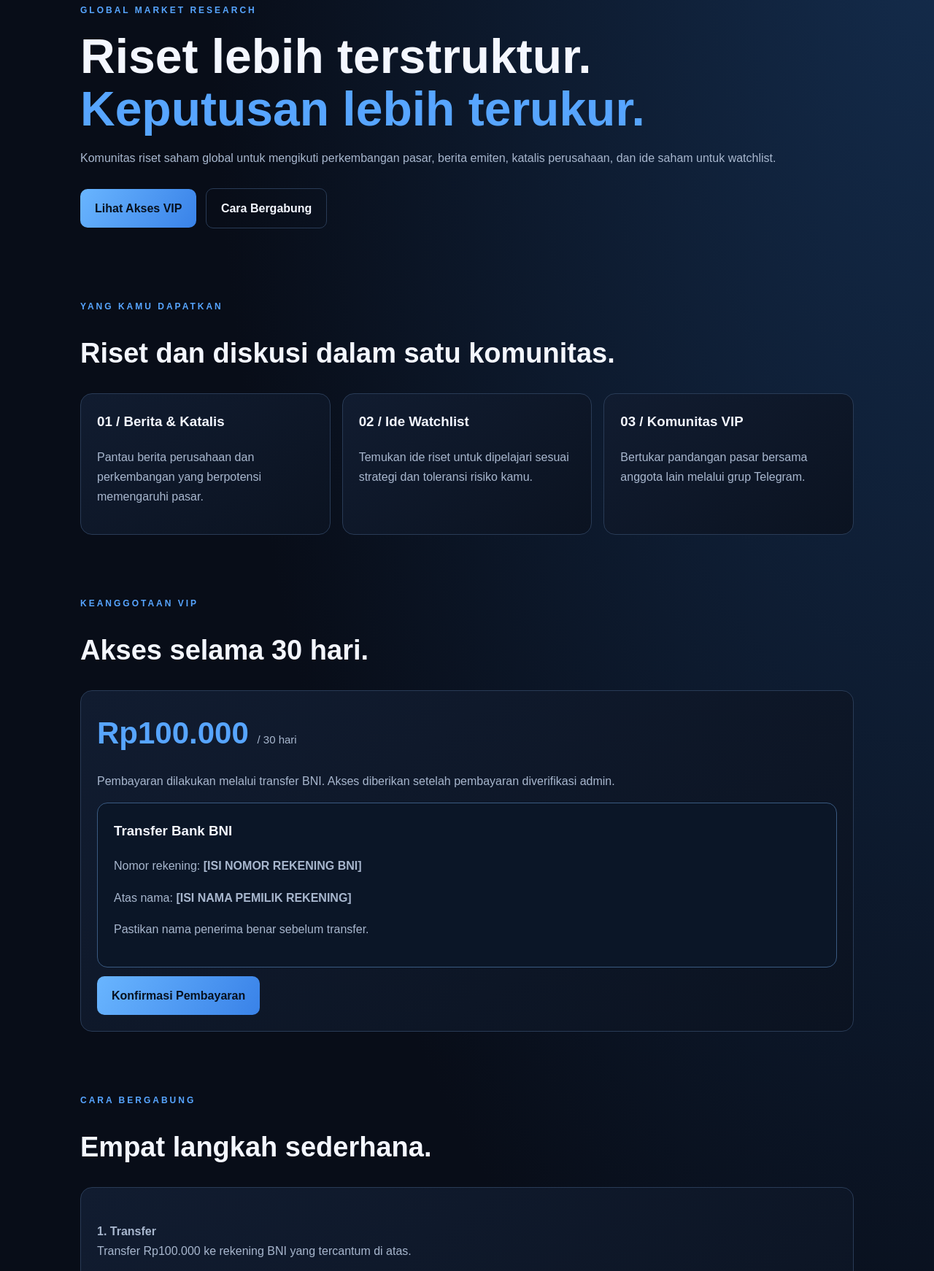
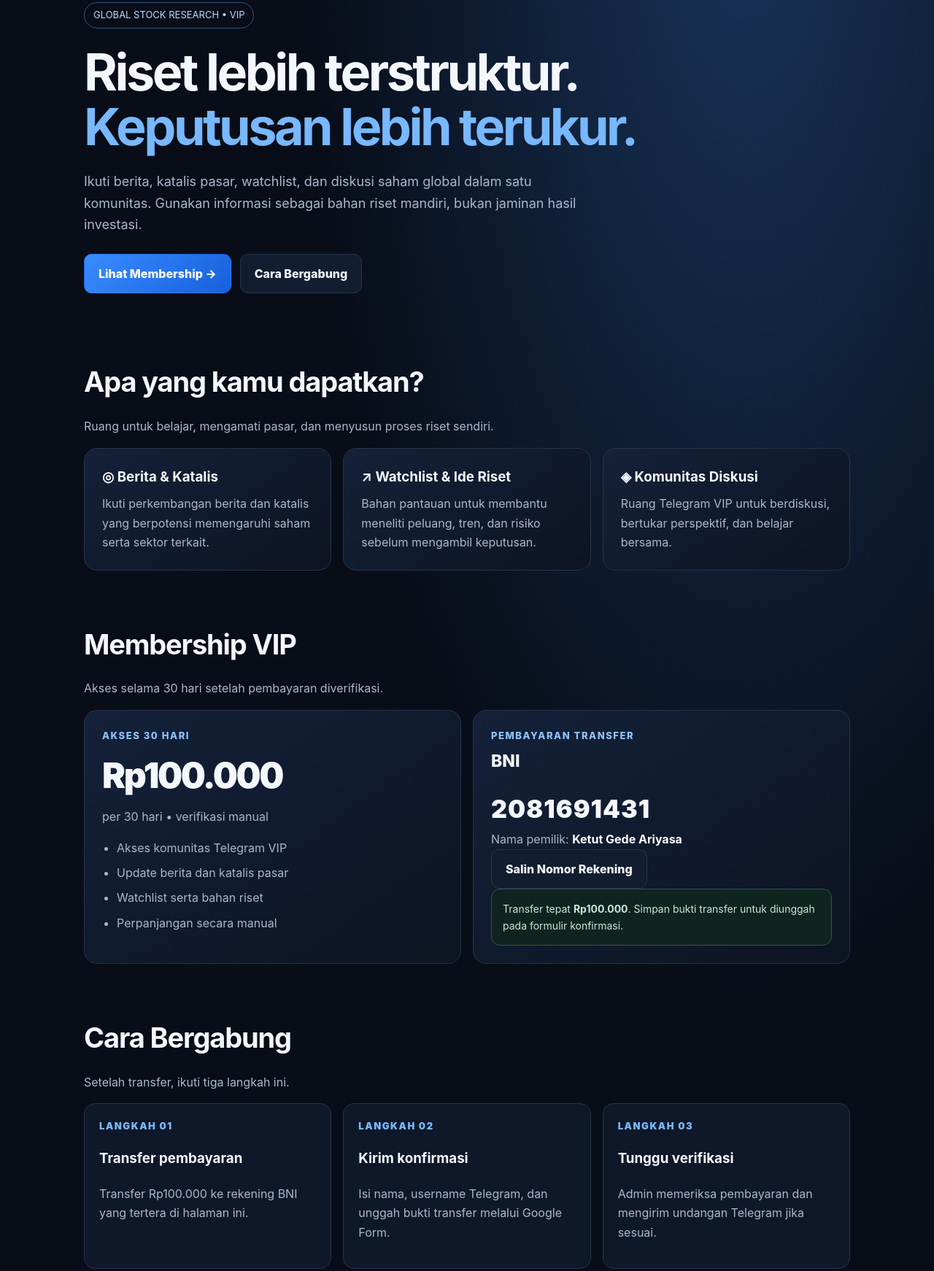
Before and after one commit to tutde73-cloud/masuk-sekarang-vip, a plain HTML site: page Index.html in a window 1280 px wide. Shown: the part 166-1908 px from the top of the page at 73% size. Drawn offline with Linux system fonts and the light colour scheme.

Commit message:
Update Index.html

```diff
--- a/Index.html
+++ b/Index.html
@@ -4,150 +4,118 @@
 <head>
 <meta charset="UTF-8">
 <meta name="viewport" content="width=device-width, initial-scale=1">
-<title>Masuk Sekarang Telat Ga? | Global Stock Research</title>
+<meta name="theme-color" content="#080d18">
+<title>Masuk Sekarang Telat Ga? — Global Stock Research</title>
 <style>
-:root {
-  --bg: #080d18;
-  --panel: #111c30;
-  --blue: #57a5ff;
-  --text: #f4f7ff;
-  --muted: #a8b7ce;
-  --border: #293b56;
-}
-* { box-sizing: border-box; }
-html { scroll-behavior: smooth; }
-body {
-  margin: 0;
-  background: radial-gradient(ellipse at top right,#142c4c,var(--bg) 55%);
-  color: var(--text);
-  font-family: Arial, sans-serif;
-  line-height: 1.7;
-}
-.container { width: min(1060px,90%); margin: auto; }
-header { padding: 24px 0; border-bottom: 1px solid var(--border); }
-.brand { font-weight: bold; letter-spacing: 1px; }
-.brand span { display: block; font-size: 11px; color: var(--blue); }
-.hero { padding: 75px 0 55px; }
-.tag { color: var(--blue); font-size: 12px; letter-spacing: 3px; font-weight: bold; }
-h1 { font-size: clamp(36px,7vw,66px); line-height: 1.08; margin: 18px 0; }
-h1 span { color: var(--blue); }
-p { color: var(--muted); }
-.btn {
-  display: inline-block; padding: 13px 20px; border-radius: 10px;
-  background: linear-gradient(120deg,#69b5ff,#3982e8);
-  color: #07111f; text-decoration: none; font-weight: bold;
-  margin: 12px 8px 0 0;
-}
-.btn.secondary { background: transparent; color: var(--text); border: 1px solid var(--border); }
-section { padding: 42px 0; }
-h2 { font-size: clamp(26px,4vw,38px); line-height: 1.2; }
-.grid { display: grid; grid-template-columns: repeat(3,1fr); gap: 16px; }
-.card {
-  background: linear-gradient(145deg,var(--panel),#0b1321);
-  border: 1px solid var(--border); border-radius: 16px; padding: 22px;
-}
-.card h3 { margin-top: 0; }
-.price { font-size: 42px; color: var(--blue); font-weight: bold; }
-.price small { font-size: 15px; color: var(--muted); font-weight: normal; }
-.steps { counter-reset: step; }
-.steps p { border-bottom: 1px solid var(--border); padding: 8px 0 16px; }
-.bank { border: 1px solid #3a5a81; background: #0b1627; padding: 22px; border-radius: 14px; }
-.notice { border: 1px solid var(--border); border-radius: 12px; padding: 16px; font-size: 13px; }
-footer { border-top: 1px solid var(--border); padding: 25px 0; font-size: 12px; color: var(--muted); }
-@media(max-width:700px) {
-  .grid { grid-template-columns: 1fr; }
-  .hero { padding-top: 48px; }
-}
+:root{color-scheme:dark;--bg:#080d18;--panel:#111b2c;--line:#26344b;--text:#f4f7fc;--muted:#aab8cc;--blue:#398bff;--green:#65e0b0}
+*{box-sizing:border-box}
+body{margin:0;background:radial-gradient(ellipse at 80% 0%,#18345a 0,transparent 42%),var(--bg);color:var(--text);font:16px/1.65 Inter,system-ui,-apple-system,sans-serif}
+.wrap{width:min(1050px,calc(100% - 32px));margin:auto}
+header{padding:22px 0;border-bottom:1px solid var(--line)}
+.brand{font-weight:900;letter-spacing:.06em}.brand small{display:block;color:#75b5ff;letter-spacing:.18em}
+.hero{padding:76px 0 55px}
+.tag{display:inline-block;padding:6px 12px;border:1px solid #315580;border-radius:30px;color:#b9d9ff;font-size:13px}
+h1{font-size:clamp(38px,7vw,70px);line-height:1.08;letter-spacing:-.05em;margin:22px 0}
+h1 span{color:#78b8ff}
+p{color:var(--muted)}
+.lead{max-width:680px;font-size:18px}
+section{padding:35px 0}
+h2{font-size:clamp(27px,4vw,38px);letter-spacing:-.03em;margin:0 0 8px}
+.grid{display:grid;grid-template-columns:repeat(3,1fr);gap:16px}
+.card{padding:24px;border:1px solid var(--line);border-radius:18px;background:linear-gradient(145deg,#142139,#0d1422)}
+.card h3{margin:0 0 8px}.card p{margin:0}
+.btn{display:inline-flex;justify-content:center;align-items:center;gap:8px;padding:13px 19px;border-radius:11px;text-decoration:none;font-weight:800;border:1px solid var(--line);cursor:pointer;font:inherit;font-weight:800}
+.primary{background:linear-gradient(135deg,#398bff,#1760dc);color:white;border-color:transparent}
+.secondary{background:#121d30;color:var(--text)}
+.actions{display:flex;gap:12px;flex-wrap:wrap;margin-top:25px}
+.membership{display:grid;grid-template-columns:1fr 1fr;gap:16px}
+.price{font-size:48px;font-weight:900;letter-spacing:-.05em;margin:4px 0}
+.label{color:#8fc4ff;text-transform:uppercase;font-size:13px;font-weight:800;letter-spacing:.12em}
+ul{padding-left:20px;color:var(--muted)}li{margin:8px 0}
+.bank{font-size:23px;font-weight:850;margin:6px 0}
+.account{font-size:clamp(25px,4vw,34px);font-weight:900;overflow-wrap:anywhere;letter-spacing:.03em;margin:18px 0 0}
+.owner{margin-top:0}
+.notice{border:1px solid #315348;background:#10241f;color:#c7e8dd;border-radius:12px;padding:15px;font-size:14px}
+.steps{display:grid;grid-template-columns:repeat(3,1fr);gap:16px}
+.step{padding:20px;border:1px solid var(--line);border-radius:15px;background:#0f1828}
+.num{color:#78b8ff;font-size:13px;font-weight:900;letter-spacing:.12em}
+.cta{padding:30px;text-align:center;border:1px solid #315580;border-radius:20px;background:linear-gradient(135deg,#152d4c,#101827)}
+.cta p{max-width:650px;margin:10px auto}
+footer{border-top:1px solid var(--line);margin-top:40px;padding:25px 0;color:#8190a6;font-size:13px}
+@media(max-width:720px){.grid,.membership,.steps{grid-template-columns:1fr}.hero{padding-top:52px}.price{font-size:42px}}
 </style>
 </head>
 <body>
-<header>
-  <div class="container brand">
-    MASUK SEKARANG TELAT GA?
-    <span>GLOBAL STOCK RESEARCH</span>
-  </div>
-</header>
-
+<header><div class="wrap brand">MASUK SEKARANG TELAT GA?<small>GLOBAL STOCK RESEARCH</small></div></header>
 <main>
-  <div class="container hero">
-    <div class="tag">GLOBAL MARKET RESEARCH</div>
+<div class="wrap hero">
+<div class="tag">GLOBAL STOCK RESEARCH • VIP</div>
 <h1>Riset lebih terstruktur.<br><span>Keputusan lebih terukur.</span></h1>
-    <p>
-      Komunitas riset saham global untuk mengikuti perkembangan pasar,
-      berita emiten, katalis perusahaan, dan ide saham untuk watchlist.
-    </p>
-    <a class="btn" href="#akses">Lihat Akses VIP</a>
-    <a class="btn secondary" href="#cara">Cara Bergabung</a>
+<p class="lead">Ikuti berita, katalis pasar, watchlist, dan diskusi saham global dalam satu komunitas. Gunakan informasi sebagai bahan riset mandiri, bukan jaminan hasil investasi.</p>
+<div class="actions"><a class="btn primary" href="#membership">Lihat Membership →</a><a class="btn secondary" href="#cara">Cara Bergabung</a></div>
 </div>
 
-  <section class="container">
-    <div class="tag">YANG KAMU DAPATKAN</div>
-    <h2>Riset dan diskusi dalam satu komunitas.</h2>
+<section class="wrap">
+<h2>Apa yang kamu dapatkan?</h2>
+<p>Ruang untuk belajar, mengamati pasar, dan menyusun proses riset sendiri.</p>
 <div class="grid">
+<div class="card"><h3>◎ Berita & Katalis</h3><p>Ikuti perkembangan berita dan katalis yang berpotensi memengaruhi saham serta sektor terkait.</p></div>
+<div class="card"><h3>↗ Watchlist & Ide Riset</h3><p>Bahan pantauan untuk membantu meneliti peluang, tren, dan risiko sebelum mengambil keputusan.</p></div>
+<div class="card"><h3>◈ Komunitas Diskusi</h3><p>Ruang Telegram VIP untuk berdiskusi, bertukar perspektif, dan belajar bersama.</p></div>
+</div>
+</section>
+
+<section class="wrap" id="membership">
+<h2>Membership VIP</h2><p>Akses selama 30 hari setelah pembayaran diverifikasi.</p>
+<div class="membership">
 <div class="card">
-        <h3>01 / Berita & Katalis</h3>
-        <p>Pantau berita perusahaan dan perkembangan yang berpotensi memengaruhi pasar.</p>
+<div class="label">Akses 30 hari</div>
+<div class="price">Rp100.000</div>
+<p>per 30 hari • verifikasi manual</p>
+<ul><li>Akses komunitas Telegram VIP</li><li>Update berita dan katalis pasar</li><li>Watchlist serta bahan riset</li><li>Perpanjangan secara manual</li></ul>
 </div>
 <div class="card">
-        <h3>02 / Ide Watchlist</h3>
-        <p>Temukan ide riset untuk dipelajari sesuai strategi dan toleransi risiko kamu.</p>
-      </div>
-      <div class="card">
-        <h3>03 / Komunitas VIP</h3>
-        <p>Bertukar pandangan pasar bersama anggota lain melalui grup Telegram.</p>
+<div class="label">Pembayaran transfer</div>
+<div class="bank">BNI</div>
+<div class="account" id="rekening">2081691431</div>
+<p class="owner">Nama pemilik: <strong style="color:white">Ketut Gede Ariyasa</strong></p>
+<button class="btn secondary" id="salin" type="button">Salin Nomor Rekening</button>
+<p id="status" aria-live="polite"></p>
+<div class="notice">Transfer tepat <strong>Rp100.000</strong>. Simpan bukti transfer untuk diunggah pada formulir konfirmasi.</div>
 </div>
 </div>
 </section>
 
-  <section class="container" id="akses">
-    <div class="tag">KEANGGOTAAN VIP</div>
-    <h2>Akses selama 30 hari.</h2>
-    <div class="card">
-      <div class="price">Rp100.000 <small>/ 30 hari</small></div>
-      <p>Pembayaran dilakukan melalui transfer BNI. Akses diberikan setelah pembayaran diverifikasi admin.</p>
-      <div class="bank">
-        <h3>Transfer Bank BNI</h3>
-        <p>Nomor rekening: <strong>[ISI NOMOR REKENING BNI]</strong></p>
-        <p>Atas nama: <strong>[ISI NAMA PEMILIK REKENING]</strong></p>
-        <p>Pastikan nama penerima benar sebelum transfer.</p>
-      </div>
-      <a class="btn" href="#konfirmasi">Konfirmasi Pembayaran</a>
+<section class="wrap" id="cara">
+<h2>Cara Bergabung</h2><p>Setelah transfer, ikuti tiga langkah ini.</p>
+<div class="steps">
+<div class="step"><div class="num">LANGKAH 01</div><h3>Transfer pembayaran</h3><p>Transfer Rp100.000 ke rekening BNI yang tertera di halaman ini.</p></div>
+<div class="step"><div class="num">LANGKAH 02</div><h3>Kirim konfirmasi</h3><p>Isi nama, username Telegram, dan unggah bukti transfer melalui Google Form.</p></div>
+<div class="step"><div class="num">LANGKAH 03</div><h3>Tunggu verifikasi</h3><p>Admin memeriksa pembayaran dan mengirim undangan Telegram jika sesuai.</p></div>
 </div>
 </section>
 
-  <section class="container" id="cara">
-    <div class="tag">CARA BERGABUNG</div>
-    <h2>Empat langkah sederhana.</h2>
-    <div class="card steps">
-      <p><strong>1. Transfer</strong><br>Transfer Rp100.000 ke rekening BNI yang tercantum di atas.</p>
-      <p><strong>2. Konfirmasi</strong><br>Isi formulir konfirmasi pembayaran setelah transfer.</p>
-      <p><strong>3. Verifikasi</strong><br>Admin memeriksa pembayaran secara manual.</p>
-      <p><strong>4. Masuk grup</strong><br>Setelah pembayaran terverifikasi, admin mengundang kamu ke Telegram VIP.</p>
+<section class="wrap">
+<div class="cta">
+<h2>Sudah melakukan transfer?</h2>
+<p>Kirim data konfirmasi dan bukti transfer. Pastikan username Telegram kamu benar. Pembayaran dan akses grup diperiksa secara manual oleh admin.</p>
+<a class="btn primary" href="https://docs.google.com/forms/d/e/1FAIpQLSc34_-_GN0s6ZLuU7jctjDpKbCQHUqCEjjD8VBoUgibbvIR0Q/viewform?usp=header" target="_blank" rel="noopener noreferrer">Konfirmasi Pembayaran ↗</a>
 </div>
 </section>
 
-  <section class="container" id="konfirmasi">
-    <div class="tag">KONFIRMASI PEMBAYARAN</div>
-    <h2>Sudah melakukan transfer?</h2>
-    <p>Kirim data pembayaran melalui formulir resmi. Tunggu verifikasi admin sebelum menerima undangan grup.</p>
-    <a class="btn" href="https://forms.google.com/" target="_blank" rel="noopener">Buka Formulir Konfirmasi</a>
-    <p><small>Catatan: ganti tautan di tombol ini dengan URL Google Forms milikmu sebelum website dipublikasikan.</small></p>
-  </section>
-
-  <section class="container">
-    <div class="notice">
-      <strong>Informasi risiko</strong><br>
-      Konten komunitas ditujukan untuk informasi dan edukasi, bukan jaminan keuntungan atau ajakan transaksi yang pasti menguntungkan.
-      Harga saham dapat naik maupun turun. Lakukan riset mandiri sebelum mengambil keputusan.
-      Keanggotaan berlaku 30 hari sejak aktivasi dan dapat diperpanjang melalui pembayaran ulang.
-    </div>
+<section class="wrap">
+<div class="notice"><strong>Disclaimer risiko:</strong> Konten ini hanya untuk informasi dan edukasi, bukan ajakan atau rekomendasi pasti untuk membeli atau menjual efek. Investasi memiliki risiko kerugian, termasuk kehilangan sebagian atau seluruh modal. Tidak ada jaminan keuntungan. Lakukan riset mandiri dan sesuaikan keputusan dengan profil risiko masing-masing.</div>
 </section>
 </main>
-
-<footer>
-  <div class="container">
-    © 2026 Masuk Sekarang Telat Ga? — Global Stock Research
-  </div>
-</footer>
+<footer><div class="wrap">MASUK SEKARANG TELAT GA? — GLOBAL STOCK RESEARCH<br>© <span id="tahun"></span> • Untuk tujuan edukasi.</div></footer>
+<script>
+document.getElementById("tahun").textContent=new Date().getFullYear();
+document.getElementById("salin").addEventListener("click",async function(){
+const rekening=document.getElementById("rekening").textContent.trim();
+const status=document.getElementById("status");
+try{await navigator.clipboard.writeText(rekening);status.textContent="Nomor rekening berhasil disalin."}
+catch(e){status.textContent="Silakan salin nomor ini secara manual: "+rekening}
+});
+</script>
 </body>
 </html>
```
Lines whose indentation alone changed are shown as unchanged.
